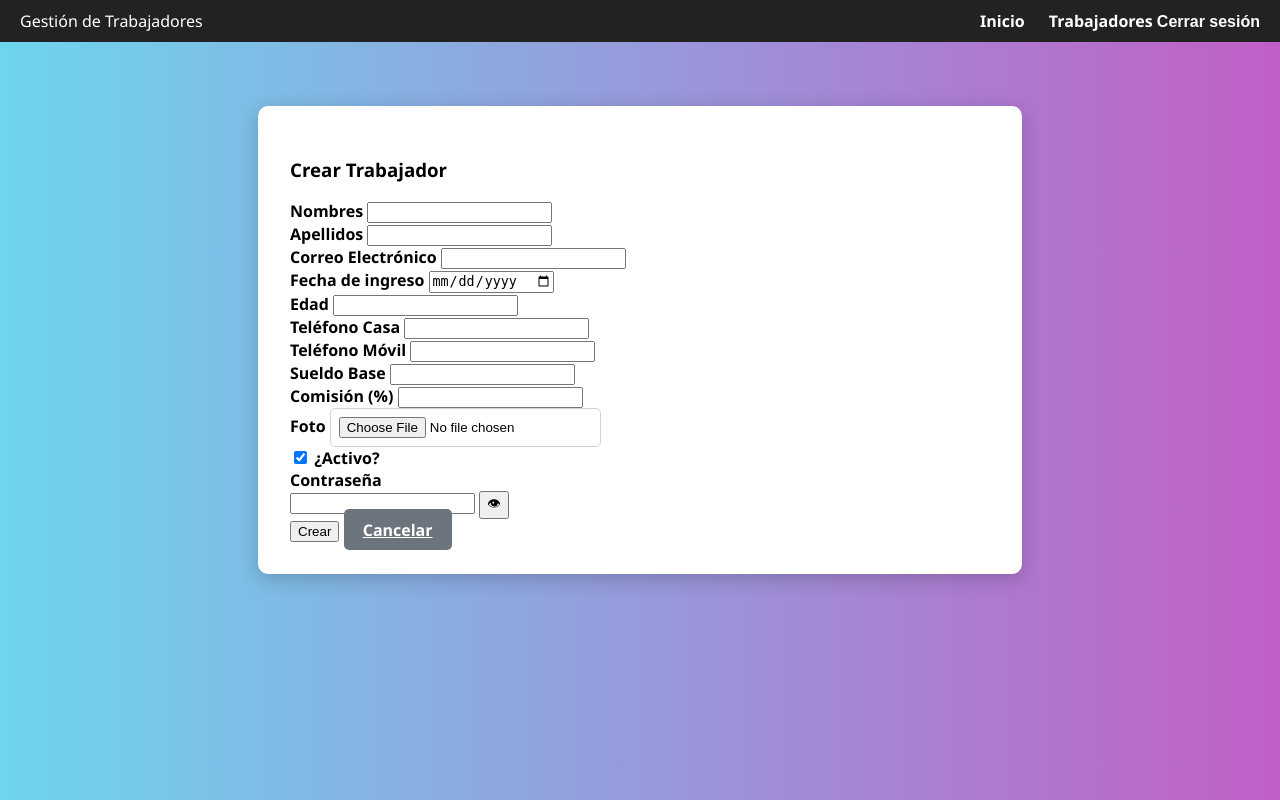
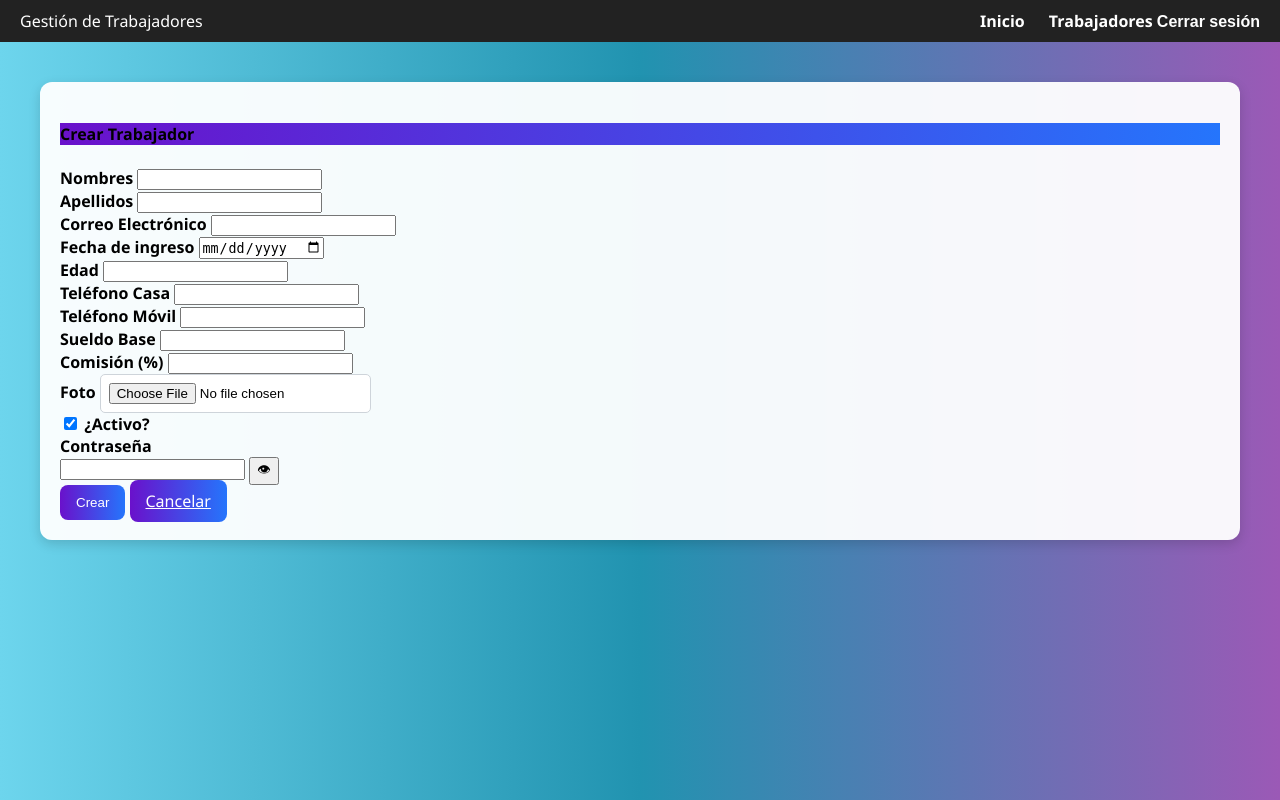
Before and after one commit to efasoft/trabajadores, a Django app: page /crear/ in a window 1280 px wide. Run offline with Django 5.2, Linux system fonts and the light colour scheme; the visitor is signed in with stand-in values (Sample User, id 1); some libraries are stand-ins or nearby versions.

Commit message:
Trabajadores - APP Trabajadores Form - Validators

```diff
--- a/form_trabajadores/settings.py
+++ b/form_trabajadores/settings.py
@@ -47,6 +47,7 @@ INSTALLED_APPS = [
     'usuarios',
     'crispy_forms',
     'crispy_bootstrap5',
+    "widget_tweaks",
 ]
 
 MIDDLEWARE = [
--- a/trabajadores/templates/trabajadores/form.html
+++ b/trabajadores/templates/trabajadores/form.html
@@ -1,144 +1,96 @@
 {% extends 'base.html' %}
-{% block title %}{{ titulo }} Trabajador{% endblock %}
+{% load widget_tweaks %}
+
 {% block content %}
-<style>
-  body { background: linear-gradient(to right, #6dd5ed, #c05fc7); }
-  .card { background:white; padding:2rem; border-radius:10px; box-shadow:0 5px 20px rgba(0,0,0,0.2); max-width:700px; margin:auto; margin-top:3vh; }
-  .form-label { font-weight:600; }
-  .form-control { width:100%; padding:.5rem; margin-bottom:1rem; border-radius:5px; border:1px solid #ccc; }
-  .password-wrapper, .file-wrapper { position:relative; }
-  .toggle-password { position:absolute; right:15px; top:38px; cursor:pointer; font-size:.9rem; color:#555; }
-  .btn-group { display:flex; justify-content:space-between; margin-top:1.5rem; }
-  .btn-primary, .btn-secondary { padding:.6rem 1.2rem; border:none; border-radius:5px; color:white; font-weight:bold; cursor:pointer; }
-  .btn-primary { background:#28a745; }
-  .btn-secondary { background:#6c757d; }
-  .btn-primary:hover, .btn-secondary:hover { opacity:0.9; }
-</style>
 <div class="container py-5">
   <div class="row justify-content-center">
-      <div class="col-md-10">
-          <div class="card shadow-lg">
-              <div class="card-header bg-gradient text-white text-center">
-                  <h3>{{ accion }} Trabajador</h3>
+    <div class="col-md-10 col-lg-8">
+      <div class="card shadow-lg border-0 rounded-4">
+        <div class="card-header text-white text-center rounded-top-4" style="background: linear-gradient(to right, #6a11cb, #2575fc);">
+          <h4 class="mb-0 py-2">{{ accion }} Trabajador</h4>
         </div>
-              <div class="card-body">
-                  <form method="POST" enctype="multipart/form-data">
+
+        <div class="card-body px-5 py-4">
+          <form method="POST" enctype="multipart/form-data" id="trabajadorForm">
             {% csrf_token %}
 
             <!-- Nombres -->
             <div class="mb-3">
               <label for="id_nombres" class="form-label">Nombres</label>
-                          {{ form.nombres }}
-                          {% if 'nombres' in form.errors %}
-                              <div class="text-danger">{{ form.errors.nombres.0 }}</div>
-                          {% endif %}
+              {{ form.nombres|add_class:"form-control" }}
             </div>
 
             <!-- Apellidos -->
             <div class="mb-3">
               <label for="id_apellidos" class="form-label">Apellidos</label>
-                          {{ form.apellidos }}
-                          {% if 'apellidos' in form.errors %}
-                              <div class="text-danger">{{ form.errors.apellidos.0 }}</div>
-                          {% endif %}
+              {{ form.apellidos|add_class:"form-control" }}
             </div>
 
             <!-- Email -->
             <div class="mb-3">
               <label for="id_email" class="form-label">Correo Electrónico</label>
-                          {{ form.email }}
-                          {% if 'email' in form.errors %}
-                              <div class="text-danger">{{ form.errors.email.0 }}</div>
-                          {% endif %}
+              {{ form.email|add_class:"form-control" }}
             </div>
 
             <!-- Fecha -->
             <div class="mb-3">
               <label for="id_fecha" class="form-label">Fecha de ingreso</label>
-                          {{ form.fecha }}
-                          {% if 'fecha' in form.errors %}
-                              <div class="text-danger">{{ form.errors.fecha.0 }}</div>
-                          {% endif %}
+              {{ form.fecha|add_class:"form-control" }}
             </div>
 
             <!-- Edad -->
             <div class="mb-3">
               <label for="id_edad" class="form-label">Edad</label>
-                          {{ form.edad }}
-                          {% if 'edad' in form.errors %}
-                              <div class="text-danger">{{ form.errors.edad.0 }}</div>
-                          {% endif %}
+              {{ form.edad|add_class:"form-control" }}
             </div>
 
-                      <!-- Teléfono Casa -->
+            <!-- Teléfonos -->
             <div class="mb-3">
               <label for="id_telefono_casa" class="form-label">Teléfono Casa</label>
-                          {{ form.telefono_casa }}
-                          {% if 'telefono_casa' in form.errors %}
-                              <div class="text-danger">{{ form.errors.telefono_casa.0 }}</div>
-                          {% endif %}
+              {{ form.telefono_casa|add_class:"form-control" }}
             </div>
 
-                      <!-- Teléfono Móvil -->
             <div class="mb-3">
               <label for="id_telefono_movil" class="form-label">Teléfono Móvil</label>
-                          {{ form.telefono_movil }}
-                          {% if 'telefono_movil' in form.errors %}
-                              <div class="text-danger">{{ form.errors.telefono_movil.0 }}</div>
-                          {% endif %}
+              {{ form.telefono_movil|add_class:"form-control" }}
             </div>
 
-                      <!-- Sueldo Base -->
+            <!-- Sueldo y Comisión -->
             <div class="mb-3">
               <label for="id_sueldo_base" class="form-label">Sueldo Base</label>
-                          {{ form.sueldo_base }}
-                          {% if 'sueldo_base' in form.errors %}
-                              <div class="text-danger">{{ form.errors.sueldo_base.0 }}</div>
-                          {% endif %}
+              {{ form.sueldo_base|add_class:"form-control" }}
             </div>
 
-                      <!-- Comisión -->
             <div class="mb-3">
               <label for="id_comision" class="form-label">Comisión (%)</label>
-                          {{ form.comision }}
-                          {% if 'comision' in form.errors %}
-                              <div class="text-danger">{{ form.errors.comision.0 }}</div>
-                          {% endif %}
+              {{ form.comision|add_class:"form-control" }}
             </div>
 
             <!-- Foto -->
             <div class="mb-3">
               <label for="id_foto" class="form-label">Foto</label>
-                          {{ form.foto }}
-                          {% if 'foto' in form.errors %}
-                              <div class="text-danger">{{ form.errors.foto.0 }}</div>
-                          {% endif %}
+              {{ form.foto|add_class:"form-control" }}
             </div>
 
             <!-- Activo -->
-                      <div class="mb-3 form-check">
-                          {{ form.activo }}
-                          <label for="id_activo" class="form-check-label">¿Activo?</label>
-                          {% if 'activo' in form.errors %}
-                              <div class="text-danger">{{ form.errors.activo.0 }}</div>
-                          {% endif %}
+            <div class="form-check mb-3">
+              {{ form.activo|add_class:"form-check-input" }}
+              <label class="form-check-label ms-1" for="id_activo">¿Activo?</label>
             </div>
 
             <!-- Contraseña -->
             <div class="mb-3">
               <label for="id_password" class="form-label">Contraseña</label>
               <div class="input-group">
-                              {{ form.password }}
+                {{ form.password|add_class:"form-control" }}
                 <button class="btn btn-outline-secondary" type="button" onclick="togglePassword()">👁</button>
               </div>
-                          {% if 'password' in form.errors %}
-                              <div class="text-danger">{{ form.errors.password.0 }}</div>
-                          {% endif %}
             </div>
 
-                      <div class="text-center">
-                          <button type="submit" class="btn btn-success px-4">{{ accion }}</button>
-                          <a href="{% url 'trabajadores:listar' %}" class="btn btn-secondary ms-2">Cancelar</a>
+            <!-- Botones -->
+            <div class="text-center mt-4">
+              <button type="submit" class="btn btn-primary btn-gradient px-4"> {{ accion }} </button>
+              <a href="{% url 'trabajadores:listar' %}" class="btn btn-secondary btn-gradient ms-2">Cancelar</a>
             </div>
           </form>
         </div>
@@ -147,10 +99,49 @@
   </div>
 </div>
 
+<!-- SweetAlert2 -->
+<script src="https://cdn.jsdelivr.net/npm/sweetalert2@11"></script>
+
 <script>
 function togglePassword() {
-  const pwd = document.getElementById('id_password');
-  pwd.type = pwd.type === 'password' ? 'text' : 'password';
+  const input = document.getElementById("id_password");
+  input.type = input.type === "password" ? "text" : "password";
 }
+
+window.addEventListener('DOMContentLoaded', () => {
+  const errores = {
+    {% for field in form %}
+      {% if field.errors %}
+        "{{ field.label }}": "{{ field.errors|join:', ' }}",
+      {% endif %}
+    {% endfor %}
+  };
+
+  if (Object.keys(errores).length > 0) {
+    let mensaje = "";
+    for (let campo in errores) {
+      mensaje += `<b>${campo}</b>: ${errores[campo]}<br>`;
+    }
+
+    Swal.fire({
+      icon: 'error',
+      title: 'Errores en el formulario',
+      html: mensaje,
+      confirmButtonColor: '#e74c3c',
+      confirmButtonText: 'Entendido'
+    });
+  }
+});
 </script>
+
+<style>
+  .btn-gradient {
+    background: linear-gradient(to right, #6a11cb, #2575fc);
+    color: white;
+    border: none;
+  }
+  .btn-gradient:hover {
+    background: linear-gradient(to right, #2575fc, #6a11cb);
+  }
+</style>
 {% endblock %}
```
Lines whose indentation alone changed are shown as unchanged.
